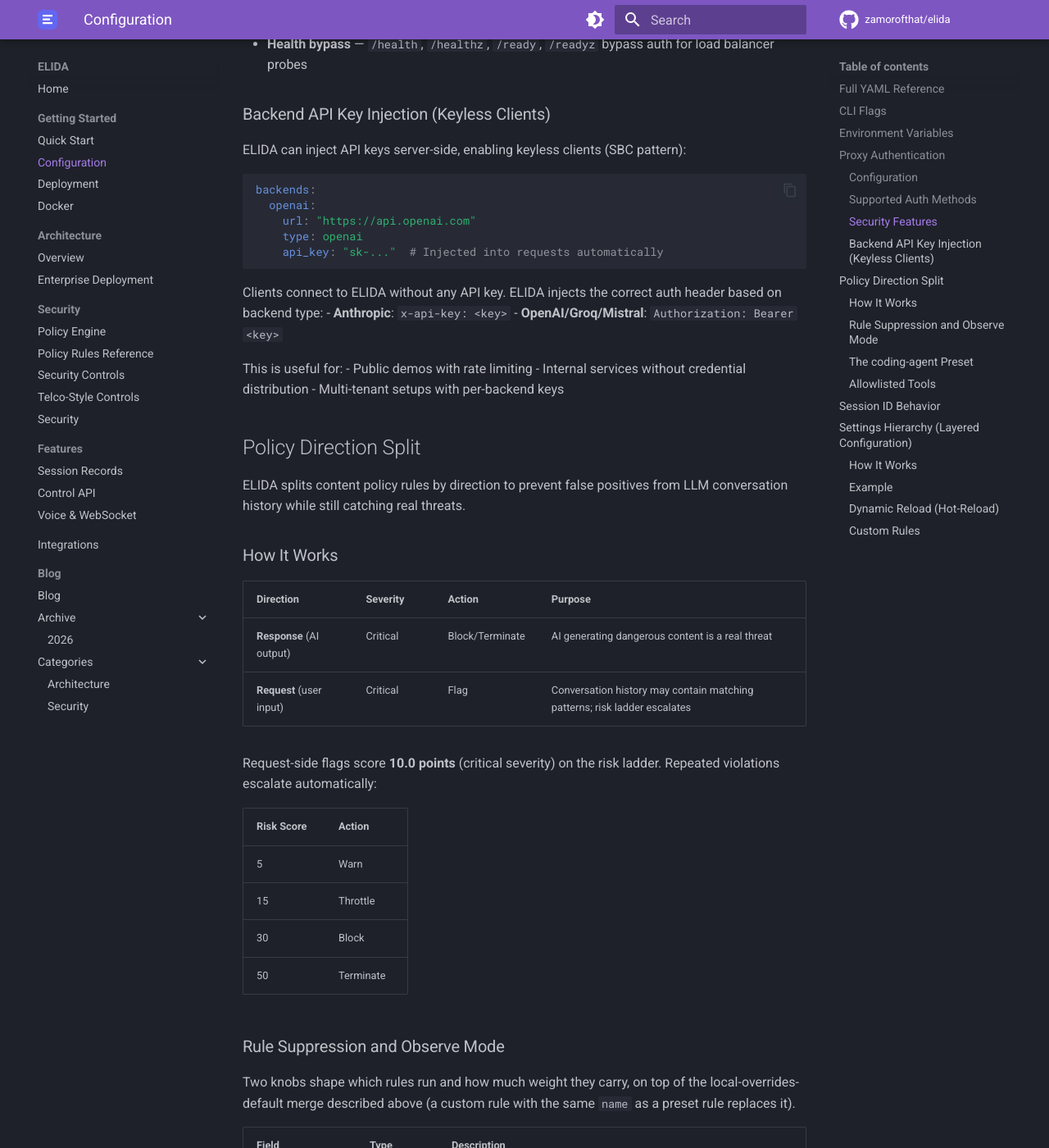
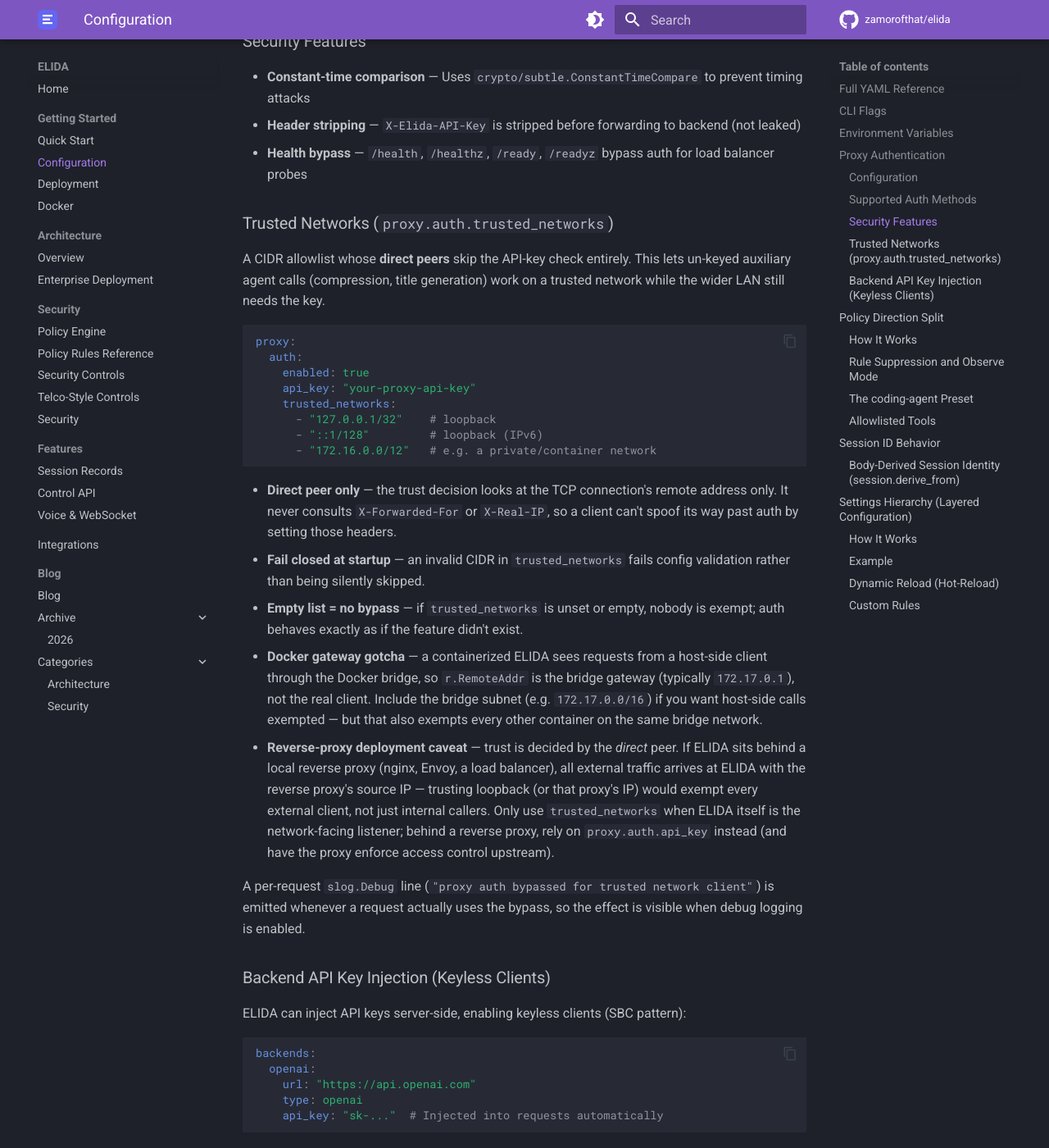
Before and after one commit to zamorofthat/elida, an MkDocs documentation site: the page built from docs/configuration.md, in a window 1280 px wide and 1400 px high, scrolled down 4726 px. Shown: the whole window at 82% size. Built offline with MkDocs 1.6.1 and Material for MkDocs 9.7.7, drawn with Linux system fonts in a browser that asks for light colours; comment, search, counter and statistics services are not loaded; some of the changed text lies outside the part shown.

Commit message:
feat(proxy): warn on unauthenticated non-loopback listen; document session derivation and trusted networks
Entire-Checkpoint: 2ca16e6dd6f7

````diff
--- a/docs/configuration.md
+++ b/docs/configuration.md
@@ -46,6 +46,12 @@
   generate_if_missing: true
   store: "memory"  # "memory" or "redis"
 
+  # Derive session identity from the request body when no X-Session-ID
+  # header is sent (see "Body-Derived Session Identity" below)
+  derive_from:
+    openai_user: true   # use the OpenAI `user` field (default true)
+    body_path: ""        # optional dot-path, e.g. "metadata.conversation_id"
+
   # Kill block configuration
   kill_block:
     # "duration"          — Block for a specific time after kill
@@ -67,6 +73,7 @@
   auth:
     enabled: true
     api_key: "your-proxy-api-key"  # Or use ELIDA_PROXY_API_KEY env var
+    trusted_networks: []           # CIDRs whose direct peers skip the API-key check
 
 # Policy engine
 policy:
@@ -186,6 +193,29 @@
 - **Header stripping** — `X-Elida-API-Key` is stripped before forwarding to backend (not leaked)
 - **Health bypass** — `/health`, `/healthz`, `/ready`, `/readyz` bypass auth for load balancer probes
 
+### Trusted Networks (`proxy.auth.trusted_networks`)
+
+A CIDR allowlist whose **direct peers** skip the API-key check entirely. This lets un-keyed auxiliary agent calls (compression, title generation) work on a trusted network while the wider LAN still needs the key.
+
+```yaml
+proxy:
+  auth:
+    enabled: true
+    api_key: "your-proxy-api-key"
+    trusted_networks:
+      - "127.0.0.1/32"    # loopback
+      - "::1/128"         # loopback (IPv6)
+      - "172.16.0.0/12"   # e.g. a private/container network
+```
+
+- **Direct peer only** — the trust decision looks at the TCP connection's remote address only. It never consults `X-Forwarded-For` or `X-Real-IP`, so a client can't spoof its way past auth by setting those headers.
+- **Fail closed at startup** — an invalid CIDR in `trusted_networks` fails config validation rather than being silently skipped.
+- **Empty list = no bypass** — if `trusted_networks` is unset or empty, nobody is exempt; auth behaves exactly as if the feature didn't exist.
+- **Docker gateway gotcha** — a containerized ELIDA sees requests from a host-side client through the Docker bridge, so `r.RemoteAddr` is the bridge gateway (typically `172.17.0.1`), not the real client. Include the bridge subnet (e.g. `172.17.0.0/16`) if you want host-side calls exempted — but that also exempts every other container on the same bridge network.
+- **Reverse-proxy deployment caveat** — trust is decided by the *direct* peer. If ELIDA sits behind a local reverse proxy (nginx, Envoy, a load balancer), all external traffic arrives at ELIDA with the reverse proxy's source IP — trusting loopback (or that proxy's IP) would exempt every external client, not just internal callers. Only use `trusted_networks` when ELIDA itself is the network-facing listener; behind a reverse proxy, rely on `proxy.auth.api_key` instead (and have the proxy enforce access control upstream).
+
+A per-request `slog.Debug` line (`"proxy auth bypassed for trusted network client"`) is emitted whenever a request actually uses the bypass, so the effect is visible when debug logging is enabled.
+
 ### Backend API Key Injection (Keyless Clients)
 
 ELIDA can inject API keys server-side, enabling keyless clients (SBC pattern):
@@ -298,7 +328,11 @@
 
 ## Session ID Behavior
 
-Sessions are identified by the `X-Session-ID` header. If not provided, ELIDA generates one automatically.
+ELIDA resolves a session ID per request, in order of precedence:
+
+1. **`X-Session-ID` header** — if present, used verbatim.
+2. **Body-derived identity** (`session.derive_from`) — see below.
+3. **Client-IP + backend fallback** — `client-<hash>-<backend>`; requests from the same client to the same backend are grouped into one session automatically when neither of the above applies.
 
 ```bash
 # Use explicit session ID
@@ -308,7 +342,26 @@
 < X-Session-ID: my-agent-task-123
 ```
 
-For Claude Code, ELIDA uses client IP-based session tracking, so all requests from the same IP are grouped into a single session automatically.
+### Body-Derived Session Identity (`session.derive_from`)
+
+When no `X-Session-ID` header is sent, ELIDA can derive a stable session ID from the JSON request body, so one conversation keeps one session even if routing sends its requests to different backends (failover, load balancing, retries). Derived IDs deliberately contain no backend component — failover never splits a conversation into separate sessions, and the kill-switch stays per-conversation instead of per-host.
+
+```yaml
+session:
+  derive_from:
+    openai_user: true   # derive from the OpenAI `user` field (default: true)
+    body_path: ""       # optional dot-path, e.g. "metadata.conversation_id"
+```
+
+Precedence when deriving from the body:
+
+1. `session.derive_from.body_path`, if configured and the path resolves to a non-empty string in the body — takes precedence over the `user` field.
+2. `session.derive_from.openai_user` — the standard OpenAI `user` field, on by default.
+3. Neither applies (or both are disabled) — falls through to the client-IP + backend fallback above.
+
+Derived values are formatted as `user-<value>` when the value is short and contains only `[A-Za-z0-9._:-]`, or `user-<16 hex chars>` (a SHA-256-based hash) otherwise — so arbitrary or long `user`/body values never leak verbatim into the session ID.
+
+Set `openai_user: false` and leave `body_path` empty to disable body-derived identity entirely and always use the client-IP + backend fallback when no `X-Session-ID` header is sent.
 
 ## Settings Hierarchy (Layered Configuration)
 
````
Also changed, not shown: CHANGELOG.md (+10 -0 lines), 3 other files.
